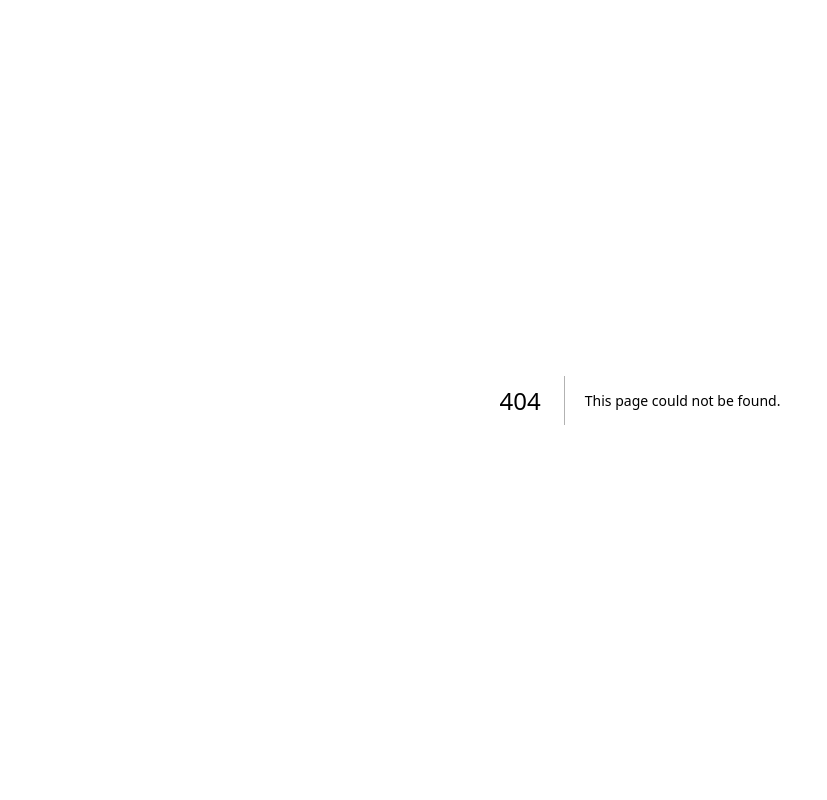
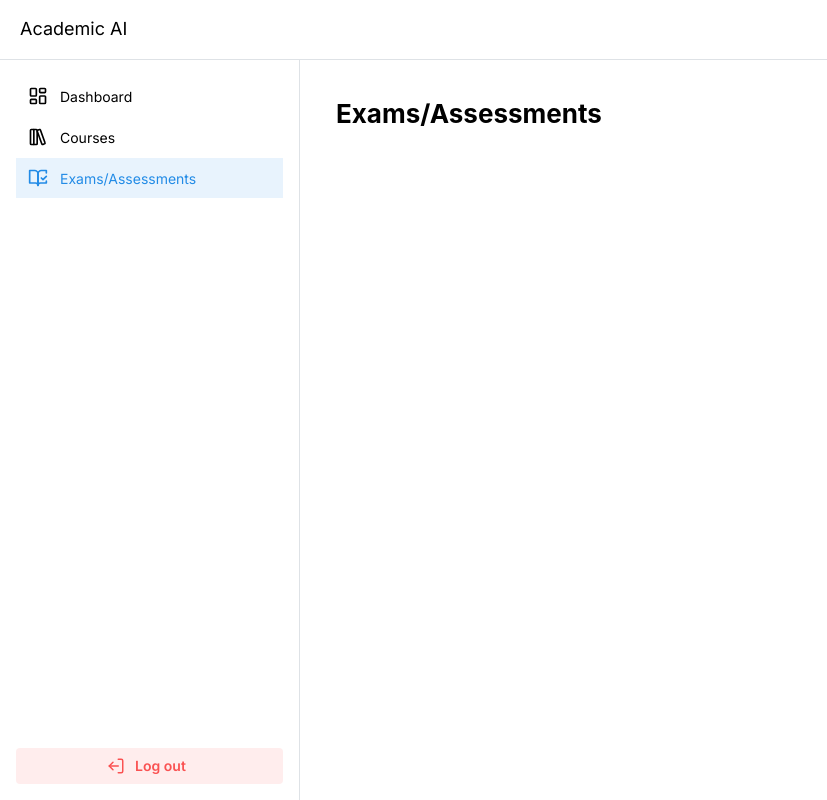
Before and after one commit to the3plet/academic-ai-admin, a Next.js app: page /dashboard/exam in a window 1280 px wide. Before the commit this address had no page. Shown: the whole page, without its empty margins (0-827 px from the left). Built offline with nearby package versions, Linux system fonts and the light colour scheme.

Commit message:
feat: add dahboard layout
- Added AppShell for layout
- Added dashboard, courses & exams

```diff
--- /dev/null
+++ b/app/dashboard/course/page.tsx
@@ -0,0 +1,14 @@
+import { Text, Title } from "@mantine/core";
+import React from "react";
+
+type Props = {};
+
+const Courses = (props: Props) => {
+  return (
+    <div>
+      <Title order={2}>Courses</Title>
+    </div>
+  );
+};
+
+export default Courses;
--- /dev/null
+++ b/app/dashboard/exam/page.tsx
@@ -0,0 +1,14 @@
+import { Title } from "@mantine/core";
+import React from "react";
+
+type Props = {};
+
+const Exams = (props: Props) => {
+  return (
+    <div>
+      <Title order={2}>Exams/Assessments</Title>
+    </div>
+  );
+};
+
+export default Exams;
--- /dev/null
+++ b/app/dashboard/layout.tsx
@@ -0,0 +1,29 @@
+"use client";
+import Navbar from "@/components/common/Navbar";
+import { AppShell, Burger, Button, Group, Skeleton, Text } from "@mantine/core";
+import { useDisclosure } from "@mantine/hooks";
+import { ReactNode } from "react";
+
+export default function Layout({ children }: { children: ReactNode }) {
+  const [opened, { toggle }] = useDisclosure();
+
+  return (
+    <AppShell
+      header={{ height: 60 }}
+      navbar={{ width: 300, breakpoint: "sm", collapsed: { mobile: !opened } }}
+      padding="md"
+      //   disabled={disabled}
+    >
+      <AppShell.Header>
+        <Group h="100%" px="lg">
+          <Burger opened={opened} onClick={toggle} hiddenFrom="sm" size="sm" />
+          <Text size="lg">Academic AI</Text>
+        </Group>
+      </AppShell.Header>
+      <Navbar />
+      <AppShell.Main>
+        <div className="p-5">{children}</div>
+      </AppShell.Main>
+    </AppShell>
+  );
+}
--- /dev/null
+++ b/app/dashboard/page.tsx
@@ -0,0 +1,14 @@
+import { Title } from "@mantine/core";
+import React from "react";
+
+type Props = {};
+
+const Dashboard = (props: Props) => {
+  return (
+    <div>
+      <Title order={2}>Dashboard</Title>
+    </div>
+  );
+};
+
+export default Dashboard;
--- a/app/page.tsx
+++ b/app/page.tsx
@@ -1,9 +1,13 @@
-import { Button } from "@mantine/core";
+import { Button, NavLink } from "@mantine/core";
+import Image from "next/image";
+import Link from "next/link";
 
 export default function Home() {
   return (
-    <main className="flex min-h-screen flex-col items-center justify-between p-24">
-      <Button>Hello mf</Button>
+    <main className="p-24">
+      <Button>
+        <Link href="/dashboard">Open dashboard</Link>
+      </Button>
     </main>
   );
 }
--- /dev/null
+++ b/components/common/Navbar.tsx
@@ -0,0 +1,66 @@
+"use client";
+import { AppShell, Button, NavLink, ScrollArea } from "@mantine/core";
+import {
+  BookOpenCheck,
+  LayoutDashboard,
+  LibraryBig,
+  LogOut,
+} from "lucide-react";
+import Link from "next/link";
+import { usePathname, useRouter } from "next/navigation";
+import React from "react";
+
+type Props = {};
+
+const routes = [
+  {
+    label: "Dashboard",
+    path: "/dashboard",
+    icon: <LayoutDashboard size={20} />,
+  },
+  {
+    label: "Courses",
+    path: "/dashboard/course",
+    icon: <LibraryBig size={20} />,
+  },
+  {
+    label: "Exams/Assessments",
+    path: "/dashboard/exam",
+    icon: <BookOpenCheck size={20} />,
+  },
+];
+
+const Navbar = (props: Props) => {
+  const pathname = usePathname();
+
+  return (
+    <AppShell.Navbar p="md">
+      <AppShell.Section grow component={ScrollArea}>
+        {routes.map((route) => (
+          <Link href={route.path}>
+            <NavLink
+              component="span"
+              variant="light"
+              leftSection={route.icon}
+              label={route.label}
+              active={route.path === pathname}
+            />
+          </Link>
+        ))}
+      </AppShell.Section>
+
+      <AppShell.Section>
+        <Button
+          leftSection={<LogOut className="rotate-180" size={18} />}
+          variant="light"
+          color="red"
+          fullWidth
+        >
+          Log out
+        </Button>
+      </AppShell.Section>
+    </AppShell.Navbar>
+  );
+};
+
+export default Navbar;
--- a/package.json
+++ b/package.json
@@ -14,6 +14,7 @@
     "@mantine/hooks": "^7.5.3",
     "@mantine/modals": "^7.5.3",
     "@mantine/notifications": "^7.5.3",
+    "lucide-react": "^0.331.0",
     "next": "14.1.0",
     "react": "^18",
     "react-dom": "^18"
```
Also changed, not shown: 1 other file (tests, documents, lock files or other folders).
